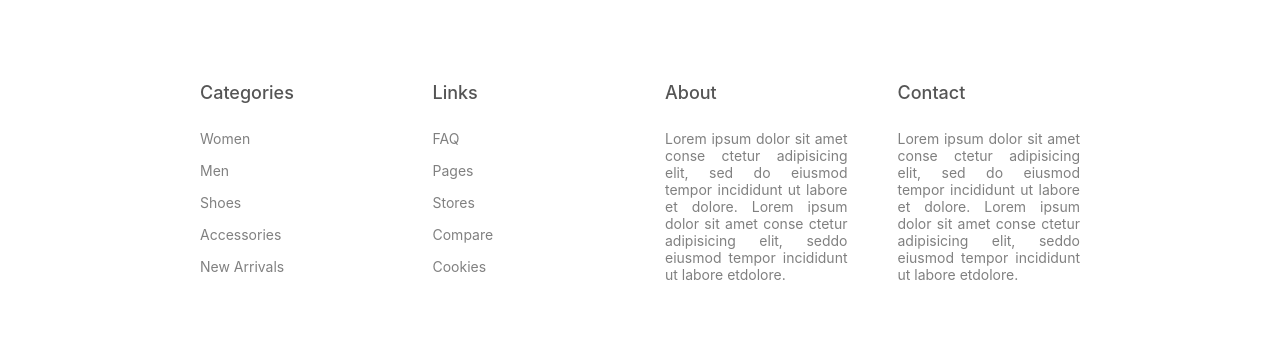
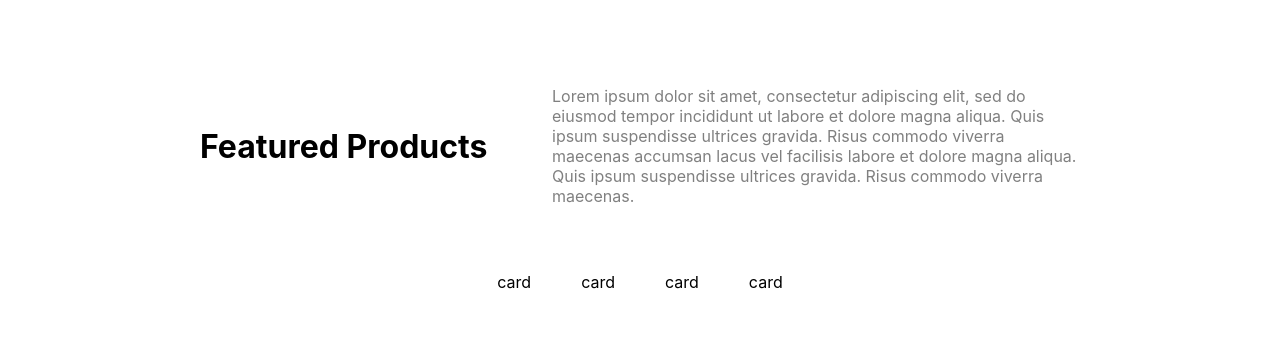
Before and after one commit to Mehdi-Guendouz/E-commerce-Clothes-Website-, a React (Create React App) app in the folder client/: page / in a window 1280 px wide. Shown: the part 830-1172 px from the top of the page. Built offline with nearby package versions, Linux system fonts and the light colour scheme.

Commit message:
cards components

```diff
--- /dev/null
+++ b/client/src/components/FeaturedProducts/Card.jsx
@@ -0,0 +1,12 @@
+import React from 'react';
+import "./card.scss"
+
+const Card = () => {
+    return (
+        <div>
+            card
+        </div>
+    );
+}
+
+export default Card;
--- /dev/null
+++ b/client/src/components/FeaturedProducts/Feature.jsx
@@ -0,0 +1,28 @@
+import React from 'react';
+import Card from "./Card"
+import "./feature.scss"
+
+const Feature = ({type}) => {
+    return (
+        <div className='Featured-container'>
+            <div className="top">
+                <h1>{type} Products</h1>
+                <p>
+                    Lorem ipsum dolor sit amet, consectetur adipiscing elit, sed do
+                    eiusmod tempor incididunt ut labore et dolore magna aliqua. Quis ipsum
+                    suspendisse ultrices gravida. Risus commodo viverra maecenas accumsan
+                    lacus vel facilisis labore et dolore magna aliqua. Quis ipsum
+                    suspendisse ultrices gravida. Risus commodo viverra maecenas.
+                </p>
+            </div>
+            <div className="bottom">
+                <Card />
+                <Card />
+                <Card />
+                <Card />
+            </div>
+        </div>
+    );
+}
+
+export default Feature;
--- /dev/null
+++ b/client/src/components/FeaturedProducts/feature.scss
@@ -0,0 +1,26 @@
+.Featured-container{
+    margin: 100px 200px;
+
+    .top{
+        display: flex;
+        align-items: center;
+        justify-content: center;
+        margin-bottom: 50px;
+
+        h1{
+            flex: 2;
+        }
+
+        p{
+            flex: 3;
+            color: gray;
+        }
+    }
+
+    .bottom {
+        display: flex;
+        justify-content: center;
+        gap: 50px;
+    }
+
+}
--- a/client/src/pages/home/Home.jsx
+++ b/client/src/pages/home/Home.jsx
@@ -1,10 +1,12 @@
 import React from 'react';
+import Feature from '../../components/FeaturedProducts/Feature';
 import Slider from '../../components/slider/Slider';
 
 const Home = () => {
     return (
         <div>
             <Slider />
+            <Feature type={"Featured"} />
         </div>
     );
 }
```
Also changed, not shown: client/src/components/FeaturedProducts/card.scss (added).
